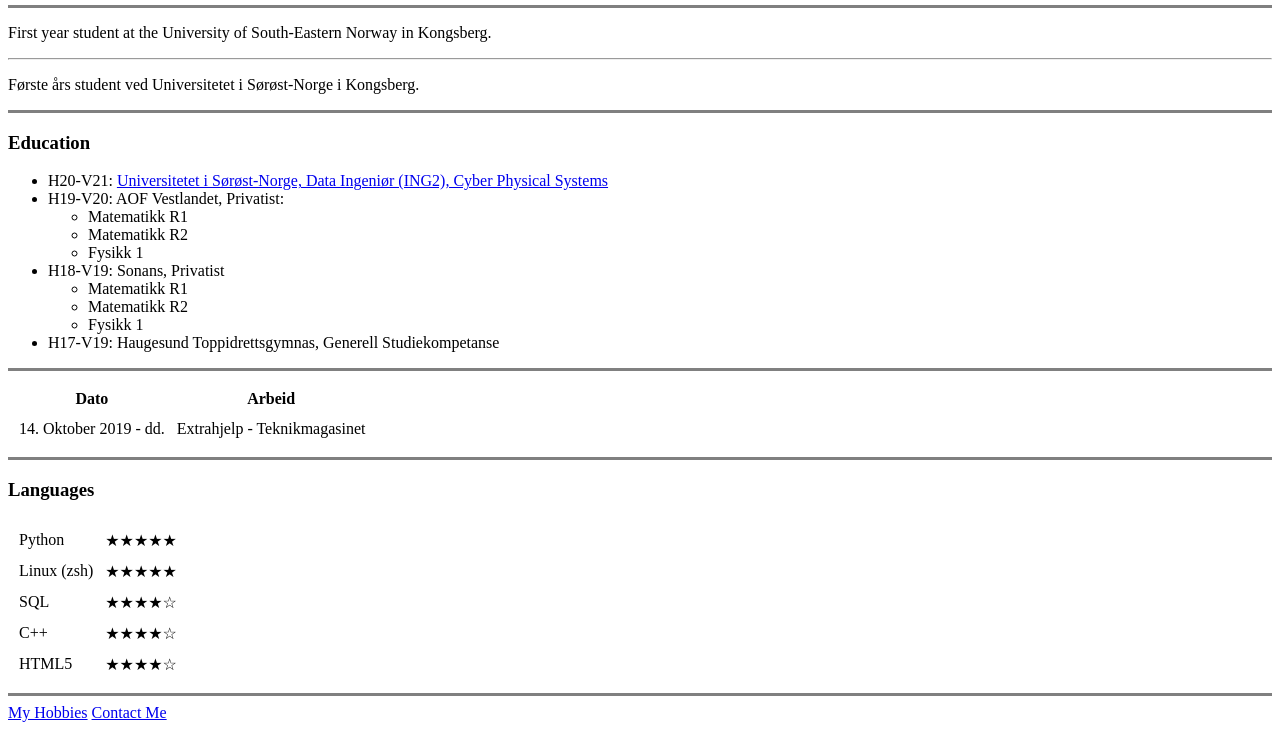
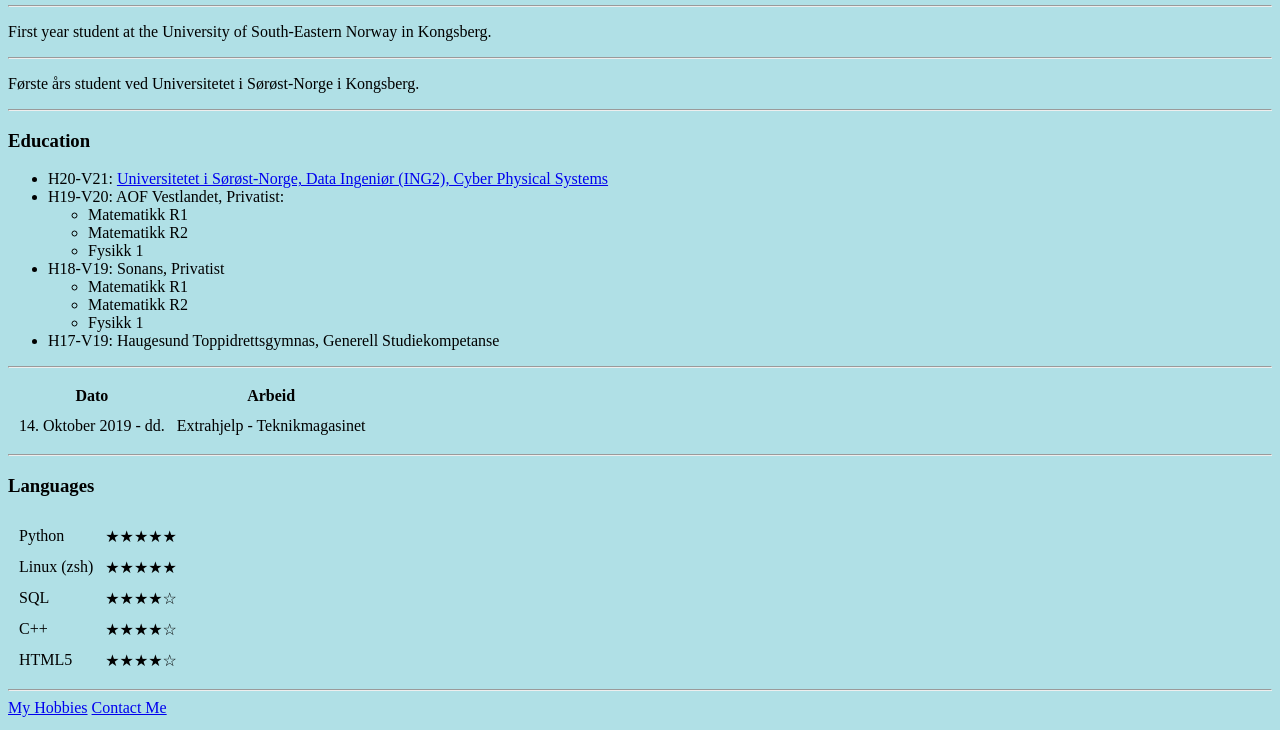
Before and after one commit to MartinJrgsn/web, a plain HTML site: page CSS/homepage/index.html in a window 1280 px wide. Shown: the part 167-897 px from the top of the page. Drawn offline with Linux system fonts and the light colour scheme.

Commit message:
removed hr attributes, because lesson kinda needed it. Also added bg color for enite page

```diff
--- a/CSS/homepage/index.html
+++ b/CSS/homepage/index.html
@@ -6,7 +6,16 @@
   <title>Martin's Personal Site</title>
 </head>
 
-<body>
+<body style="background-color: powderblue;">
+  <!--
+  The style takes CSS code inside the quotation marks. We use the body tag for
+  our CSS code, because everything visible on our webpage is inside the body tag.
+  So when we want a background for our entire website, we add this using:
+  style="" as an attribute!
+  Take a look at https://developer.mozilla.org/en-US/docs/Web/CSS/color_value
+  to figure out which colors have to be specified by #HEX RGB values, and which
+  can be specified by name.
+-->
   <table cellspacing="20">
     <tr>
       <td><img src="/home/martin/Pictures/martinCircle.png" alt="Martin Jørgensen profile picture" width="250"></td>
@@ -17,14 +26,14 @@
       </td>
     </tr>
   </table>
-  <hr size="3" noshade>
+  <hr>
   <p>First year student at the University of South-Eastern Norway in Kongsberg.
   </p>
   <hr>
   <p>
     Første års student ved Universitetet i Sørøst-Norge i Kongsberg.
   </p>
-  <hr size="3" noshade>
+  <hr>
   <h3>Education</h3>
   <ul>
     <li>H20-V21: <a href="https://www.usn.no/studier/finn-studier/teknologi-
@@ -44,7 +53,7 @@
     </li>
     <li>H17-V19: Haugesund Toppidrettsgymnas, Generell Studiekompetanse</li>
   </ul>
-  <hr size="3" noshade>
+  <hr>
   <table cellspacing="10">
     <thead>
       <tr>
@@ -61,7 +70,7 @@
     <tfoot>
     </tfoot>
   </table>
-  <hr size="3" noshade>
+  <hr>
 
   <h3>Languages</h3>
   <table cellspacing="10">
@@ -91,7 +100,7 @@
 
     </tfoot>
   </table>
-  <hr size="3" noshade>
+  <hr>
   <a href="hobbies.html">My Hobbies</a>
   <a href="contactme.html">Contact Me</a>
 </body>
```
